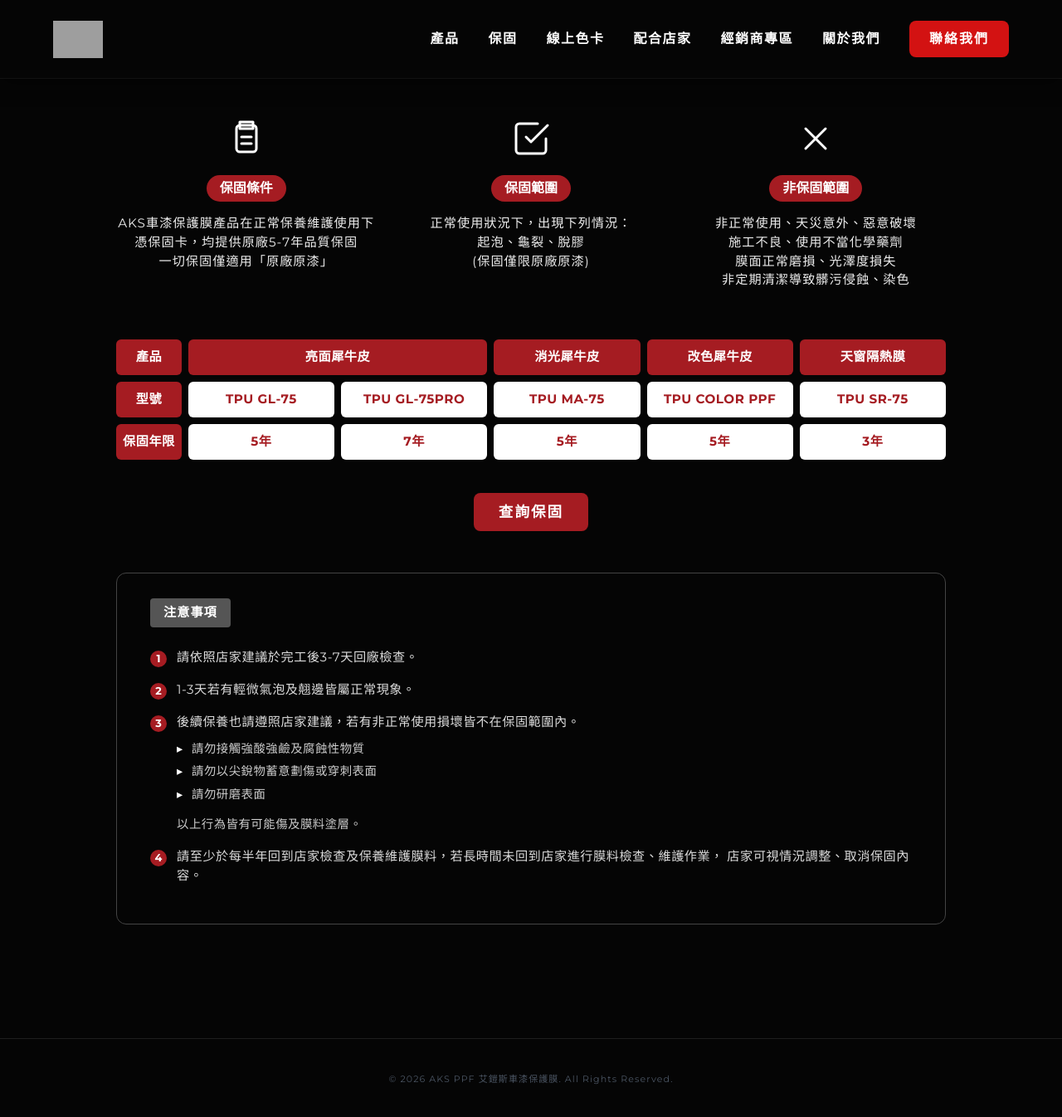
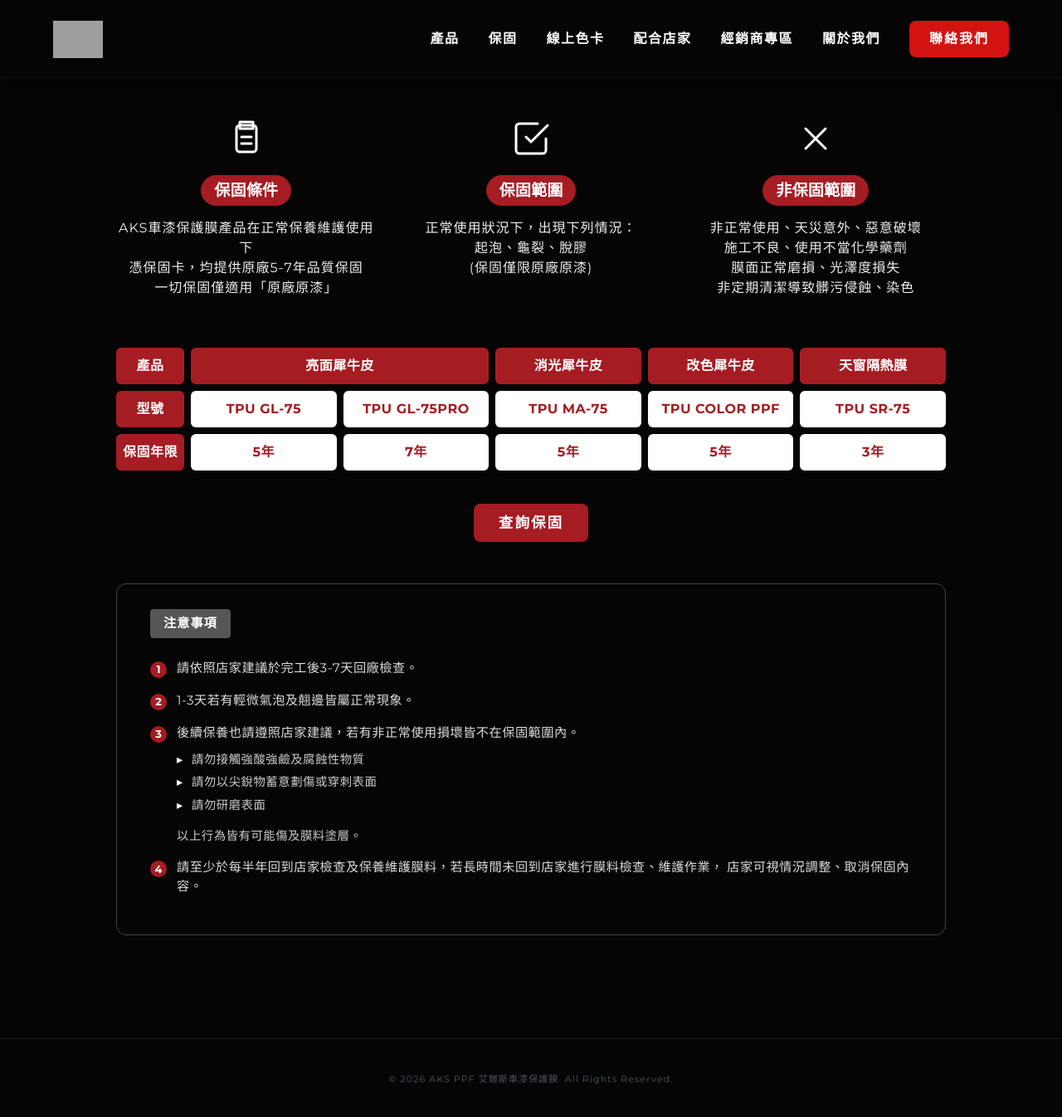
Before and after one commit to AKS-PPF/aks-official-website, a Jekyll site: the page built from pages/warranty/info/index.html, in a window 1280 px wide and 1348 px high. Shown: the whole window at 83% size. Built offline with Jekyll 4.4.1, drawn with Linux system fonts in a browser that asks for light colours; nearby versions of some CDN libraries; grey boxes are pictures that could not be loaded.

Commit message:
Update index.html

```diff
--- a/pages/warranty/info/index.html
+++ b/pages/warranty/info/index.html
@@ -51,14 +51,14 @@ title: 保固資訊 | AKS PPF
     color: #fff;
     padding: 4px 16px;
     border-radius: 20px;
-    font-size: 1rem;
+    font-size: 1.2rem;
     font-weight: bold;
     margin-bottom: 15px;
   }
 
   .aks-warranty-wrapper .aks-w-feature p {
     margin: 0;
-    font-size: 0.95rem;
+    font-size: 1rem;
     letter-spacing: 1px;
     color: #eeeeee;
   }
@@ -83,7 +83,7 @@ title: 保固資訊 | AKS PPF
     border-radius: 6px;
     text-align: center;
     font-weight: bold;
-    font-size: 0.95rem;
+    font-size: 1rem;
     display: flex;
     align-items: center;
     justify-content: center;
```
